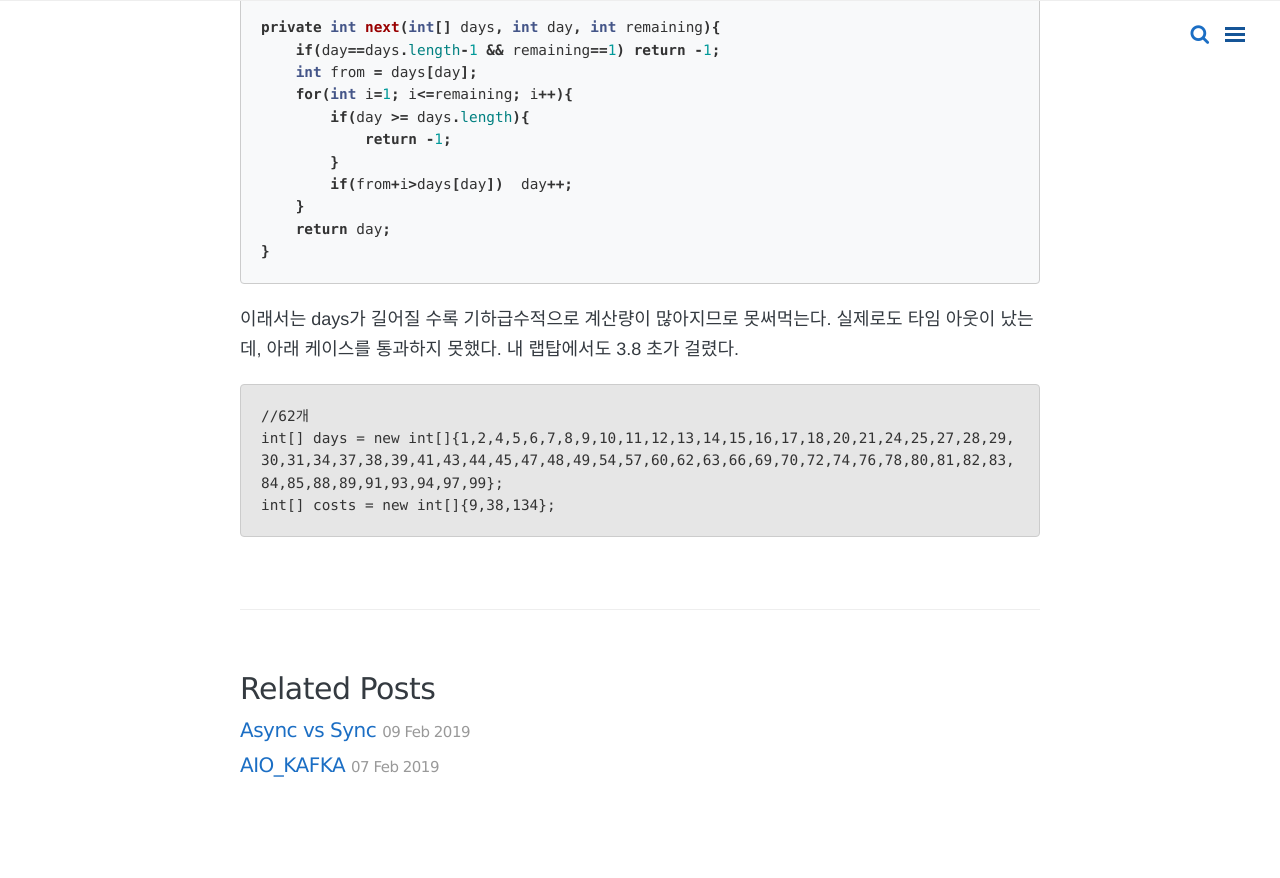
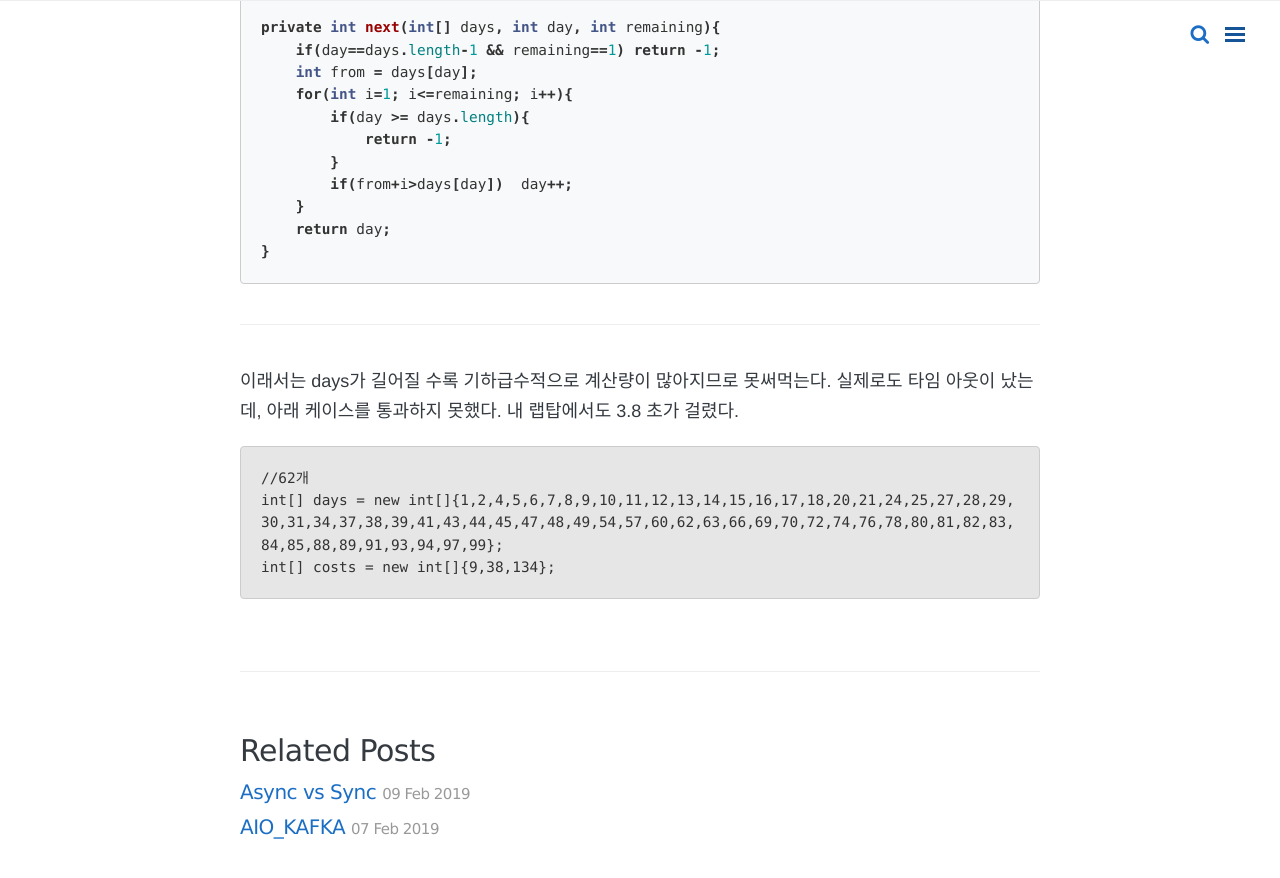
Before and after one commit to karlbishnu/.github.io, a Jekyll site: the page built from _posts/algorithm/leetcode/2019-03-22-983._Minimum_Cost_For_Tickets.md, in a window 1280 px wide and 900 px high, scrolled down 1586 px. Shown: the top 878 px of the window. Built offline with Jekyll 4.4.1, drawn with Linux system fonts in a browser that asks for light colours; nearby versions of some CDN libraries; formulas are drawn with MathJax 3; comment, search, counter and statistics services are not loaded; before the commit the page ends 2424 px from its top, so only the background shows below that.

Commit message:
gist 테스트

````diff
--- a/_posts/algorithm/leetcode/2019-03-22-983._Minimum_Cost_For_Tickets.md
+++ b/_posts/algorithm/leetcode/2019-03-22-983._Minimum_Cost_For_Tickets.md
@@ -30,7 +30,8 @@ costs.length == 3
 2. 좀 쉽게 접근하기위해 루트가 3개인 트리로 생각했다. 각 노드는 costs 배열의 길이만큼 자식 노드를 가지게 된다.
 3. 아래와 같이 해보자.
 
-{% gist parkr/c08ee0f2726fd0e3909d %}
+
+{% gist karlbishnu/108fe35766ca3c8a9710b17798ede0ad %}
 
 ```java
 private final int[] valids = new int[]{1, 7, 30};
@@ -65,7 +66,7 @@ private int next(int[] days, int day, int remaining){
     return day;
 }
 ```
-
+---
 이래서는 days가 길어질 수록 기하급수적으로 계산량이 많아지므로 못써먹는다.
 실제로도 타임 아웃이 났는데, 아래 케이스를 통과하지 못했다.
 내 랩탑에서도 3.8 초가 걸렸다.
````
